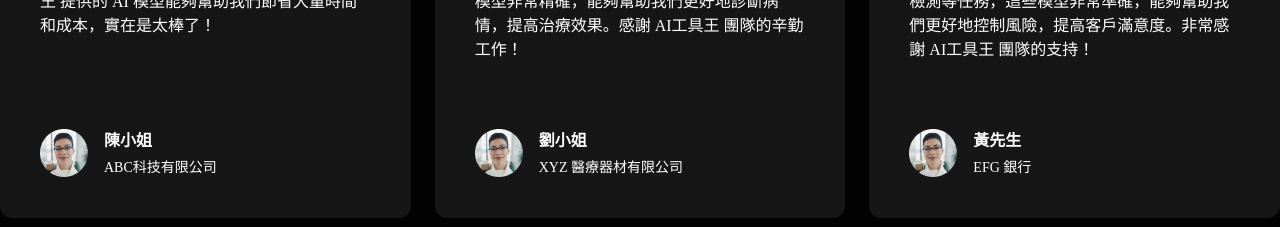
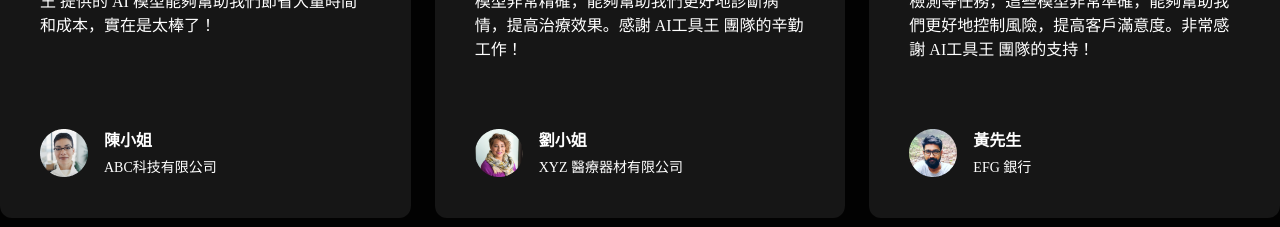
Before and after one commit to davemak5296/hex-ai-tools-proj, a website built with Vite: page index.html in a window 1280 px wide. Shown: the part 2680-2907 px from the top of the page. Built offline with nearby package versions, Linux system fonts and the light colour scheme; files whose address does not match are found by name.

Commit message:
modify avatars in partner cards in index page

```diff
--- a/index.html
+++ b/index.html
@@ -125,7 +125,7 @@
             </div>
             <p class="mt-5 h-[215px]">作為一家醫療器材公司，我們非常關注人工智能技術的應用，而 AI工具王 提供的 AI 模型租賃服務為我們帶來了很大的幫助。我們使用 AI工具王 的模型進行醫學影像分析和預測，這些模型非常精確，能夠幫助我們更好地診斷病情，提高治療效果。感謝 AI工具王 團隊的辛勤工作！</p>
             <div class="mt-5 flex">
-              <img src="/assets/avatar3.png" class="w-12 h-12 mr-4" alt="">
+              <img src="/assets/avatar1.png" class="w-12 h-12 mr-4" alt="">
               <div>
                 <div class="text-base font-bold">
                   劉小姐
@@ -145,7 +145,7 @@
             </div>
             <p class="mt-5 h-[215px]">我們銀行一直在尋找能夠幫助我們提高風險控制和客戶服務的解決方案，而 AI工具王 提供的 AI 模型租賃服務正好滿足了我們的需求。我們使用 AI工具王 的模型進行客戶信用評估和詐騙檢測等任務，這些模型非常準確，能夠幫助我們更好地控制風險，提高客戶滿意度。非常感謝 AI工具王 團隊的支持！</p>
             <div class="mt-5 flex">
-              <img src="/assets/avatar3.png" class="w-12 h-12 mr-4" alt="">
+              <img src="/assets/avatar2.png" class="w-12 h-12 mr-4" alt="">
               <div>
                 <div class="text-base font-bold">
                   黃先生
```
